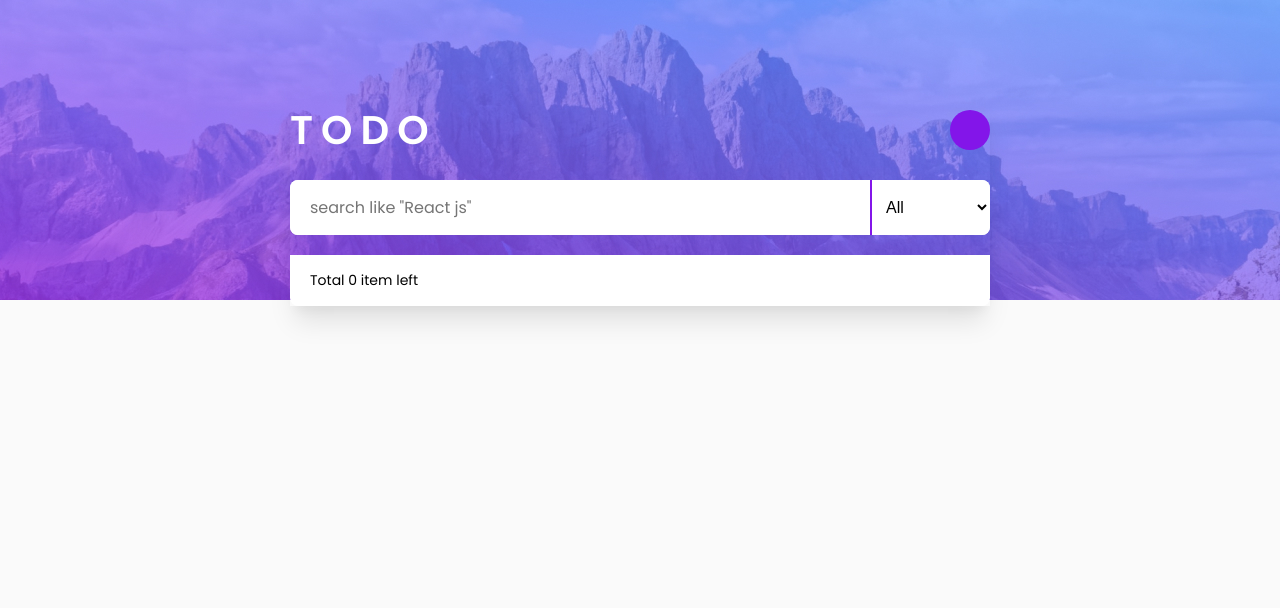
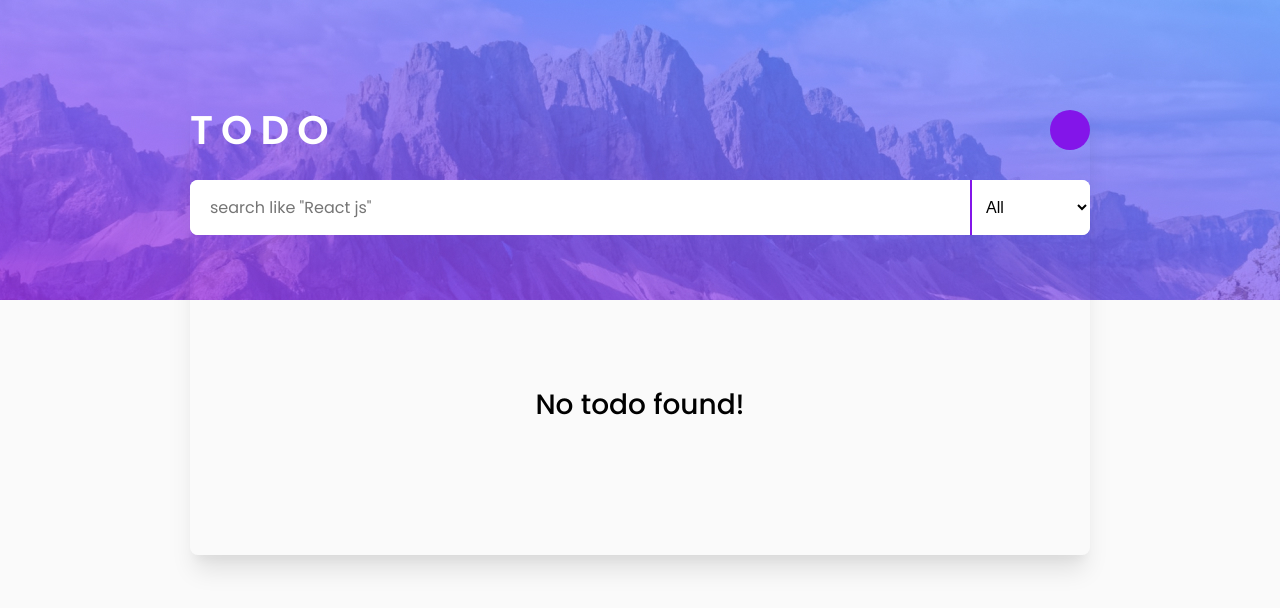
Before and after one commit to rakib53/todo, a React (Vite) app: page / in a window 1280 px wide. Shown: the top 608 px of the page. Built offline with nearby package versions, Linux system fonts and the light colour scheme; some icons are missing.

Commit message:
showing a message when no todo avaliable

```diff
--- a/src/components/AddTodoInput.jsx
+++ b/src/components/AddTodoInput.jsx
@@ -21,6 +21,7 @@ function AddTodoInput() {
       category: todo?.category,
       isCompleted: false,
     };
+    if (todo?.title?.length > 0) {
       const existingTodos = localStorage.getItem("myTodos");
       const existingTodosArray = JSON.parse(existingTodos);
       if (!existingTodosArray) {
@@ -32,6 +33,7 @@ function AddTodoInput() {
         existingTodosArray.push(newTodo);
         localStorage.setItem("myTodos", JSON.stringify(existingTodosArray));
         setIsOpenModal(false);
+      }
     }
   };
 
--- a/src/components/Todos.jsx
+++ b/src/components/Todos.jsx
@@ -8,6 +8,41 @@ const Todos = () => {
   const [searchByTodoName, setSearchByTodoName] = useState("");
   const [searchByCategory, setSearchByCategory] = useState("all");
   const { todos, handleAddTodo } = useContext(MyContext);
+
+  let content;
+  if (todos?.length === 0) {
+    content = (
+      <div className={styles.noTodoFoundWrapper}>
+        <h2 className={styles.noTodoFound}>No todo found!</h2>
+      </div>
+    );
+  }
+  if (todos?.length > 0) {
+    content = (
+      <>
+        {todos
+          ?.filter((todo) => {
+            if (searchByTodoName?.length > 0) {
+              return todo?.title
+                ?.toLowerCase()
+                .includes(searchByTodoName.toLowerCase());
+            } else {
+              return todo;
+            }
+          })
+          .filter((todo) => {
+            if (searchByCategory) {
+              return todo?.category === searchByCategory;
+            } else {
+              return todo;
+            }
+          })
+          .map((todo, index) => {
+            return <Todo key={index} todo={todo} />;
+          })}
+      </>
+    );
+  }
 
   return (
     <div className={styles.todoPageWrapper}>
@@ -46,34 +81,16 @@ const Todos = () => {
       </div>
 
       <div className={styles.todoWrapper}>
-        {todos
-          ?.filter((todo) => {
-            if (searchByTodoName?.length > 0) {
-              return todo?.title
-                ?.toLowerCase()
-                .includes(searchByTodoName.toLowerCase());
-            } else {
-              return todo;
-            }
-          })
-          .filter((todo) => {
-            if (searchByCategory) {
-              return todo?.category === searchByCategory;
-            } else {
-              return todo;
-            }
-          })
-          .map((todo, index) => {
-            return <Todo key={index} todo={todo} />;
-          })}
-
-        <div className={styles.totalTodoCount}>
-          {`Total ${
-            todos?.length > 1
-              ? todos?.length + " items left"
-              : todos?.length + " item left"
-          }`}
-        </div>
+        {content}
+        {todos?.length > 0 && (
+          <div className={styles.totalTodoCount}>
+            {todos?.length > 1
+              ? `Total ${todos?.length} items left`
+              : todos?.length === 1
+              ? `Total ${todos?.length} item left`
+              : null}
+          </div>
+        )}
       </div>
     </div>
   );
--- a/src/styles/AddTodoInput.module.css
+++ b/src/styles/AddTodoInput.module.css
@@ -31,7 +31,7 @@
 @keyframes fadeInDown {
   0% {
     opacity: 0;
-    margin-top: -20px;
+    margin-top: -15px;
   }
   100% {
     opacity: 1;
@@ -74,7 +74,7 @@
   width: 100%;
   font-size: 15px;
   color: #000000;
-  background-color: #c9c8c88e;
+  background-color: #c9c8c84f;
   border-radius: 5px;
 }
 
@@ -85,7 +85,7 @@
   width: 100%;
   font-size: 15px;
   color: #000000;
-  background-color: #c9c8c88e;
+  background-color: #c9c8c84f;
   border-radius: 5px;
 }
 
--- a/src/styles/Todo.module.css
+++ b/src/styles/Todo.module.css
@@ -21,7 +21,7 @@
 }
 
 .circleBlank {
-  display: block;
+  display: flex;
   width: 20px;
   height: 20px;
   border-radius: 50px;
--- a/src/styles/Todos.module.css
+++ b/src/styles/Todos.module.css
@@ -1,10 +1,11 @@
 .todoPageWrapper {
-  max-width: 700px;
+  max-width: 900px;
   width: 100%;
   margin: -200px auto 0;
   z-index: 10000;
   box-shadow: rgba(0, 0, 0, 0.1) 0px 20px 25px -5px,
     rgba(0, 0, 0, 0.04) 0px 10px 10px -5px;
+  border-radius: 0 0 8px 8px;
 }
 
 .todoHeader {
@@ -93,6 +94,19 @@
   border-radius: 0 0 8px 8px;
 }
 
+.noTodoFoundWrapper {
+  height: 300px;
+  display: flex;
+  justify-content: center;
+  align-items: center;
+}
+
+.noTodoFound {
+  font-weight: 500;
+  font-size: 28px;
+  color: #000000;
+}
+
 @media screen and (max-width: 500px) {
   .todoHeader {
     padding: 0 10px;
```
Lines whose indentation alone changed are shown as unchanged.
